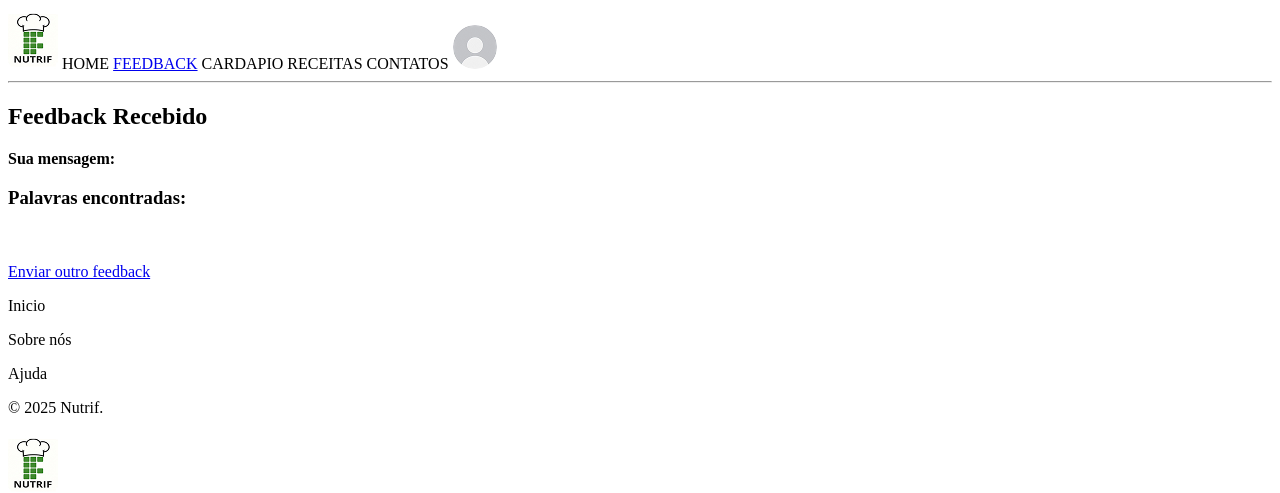
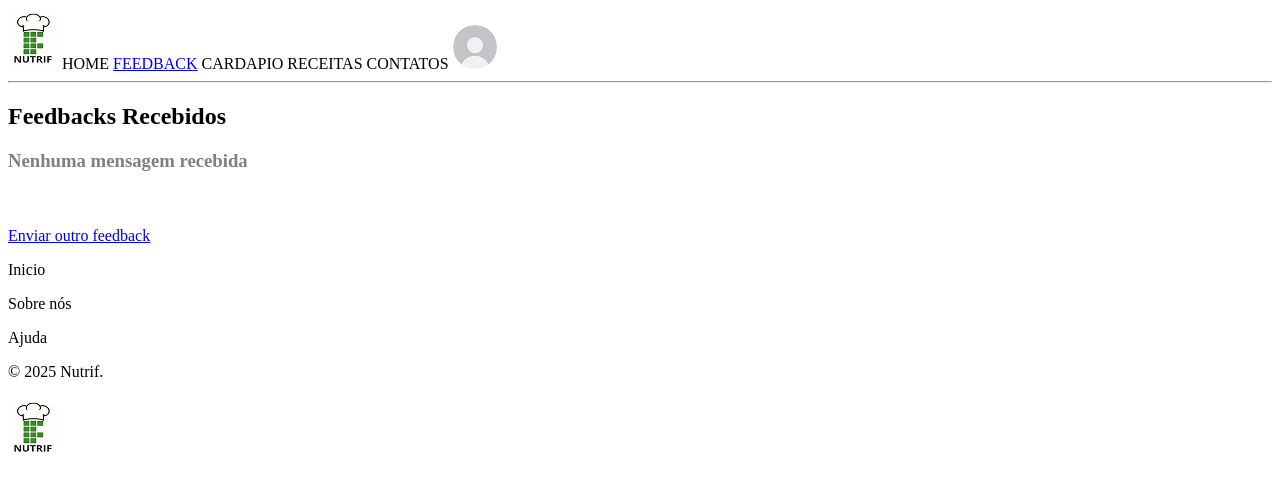
Before and after one commit to AngelaSIQ/PI-NUTRIF, a Flask app: page /feedback_resultados in a window 1280 px wide. Shown: the top 493 px of the page. Run offline with Flask 3, Linux system fonts and the light colour scheme.

Commit message:
Alterações para alterar if e for

```diff
--- a/app.py
+++ b/app.py
@@ -26,7 +26,7 @@ def cardapio():
 feedbacks_lista = []
 @app.route("/feedback", methods=['POST'])
 def feedback():
-    msg = request.form.get('obrigada')
+    msg = request.form.get('mensagem')
     feedbacks_lista.append(msg)
     return redirect(url_for("feedback_resultados"))
 
@@ -36,7 +36,7 @@ def feedback_form():
 
 @app.route("/feedback_resultados")
 def feedback_resultados():  # ✔ NOME ARRUMADO
-    return render_template("feedback_resultados.html", feedbacks=feedbacks_lista)  # ✔ RETURN adicionado
+    return render_template("feedback_resultados.html", mensagem=feedbacks_lista)  # ✔ RETURN adicionado
 
 #receitas
 @app.route('/receitas')
--- a/templates/feedback.html
+++ b/templates/feedback.html
@@ -6,10 +6,7 @@
 
    <form action="/feedback" method="POST">
         <label for="mensagem">Nos conte o que achou da refeição:</label><br>
-
-        <input type="text" name="obrigada">
-
-
+        <input type="text" name="mensagem">
         <br><br>
         <button type="submit">Enviar</button>
    </form>
--- a/templates/feedback_resultados.html
+++ b/templates/feedback_resultados.html
@@ -2,18 +2,17 @@
 
 {% block conteudo %}
 <main>
-    <h2>Feedback Recebido</h2>
+    <h2>Feedbacks Recebidos</h2>
 
-    <p><strong>Sua mensagem:</strong></p>
-    <p>{{ mensagem }}</p>
-
-    <h3>Palavras encontradas:</h3>
-
-    <ul>
-        {% for p in palavras %}
-            <li>{{ p }}</li>
-        {% endfor %}
-    </ul>
+    {% if mensagem %}
+        <ul style="list-style: none;">
+            {% for p in mensagem %}
+                <li>{{ p }}</li>
+            {% endfor %}
+        </ul>
+    {%else%}
+        <h3 style="color:gray;">Nenhuma mensagem recebida</h3>
+    {% endif %}
 
     <br><br>
     <a href="/feedback">Enviar outro feedback</a>
```
